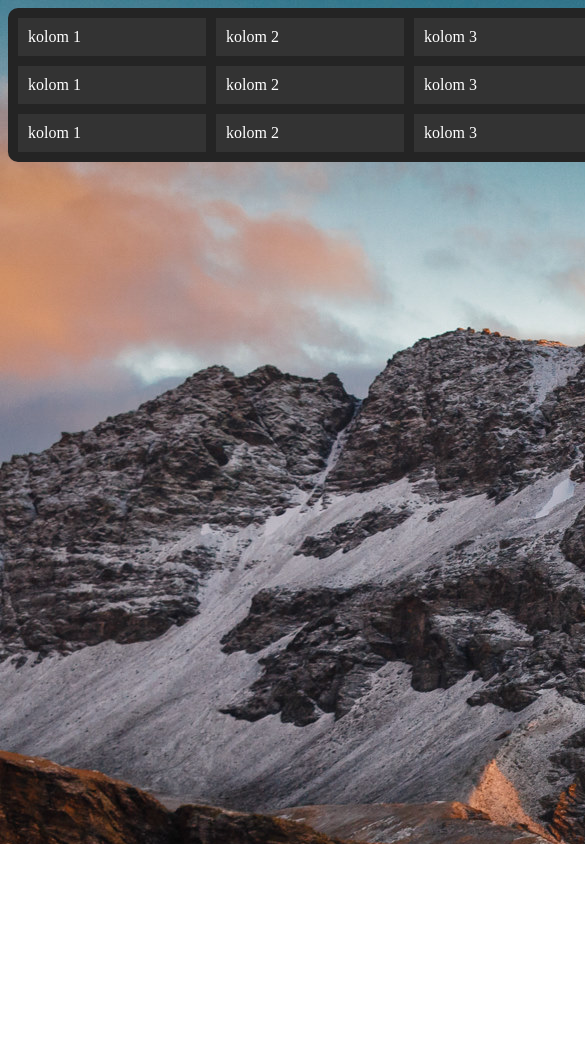
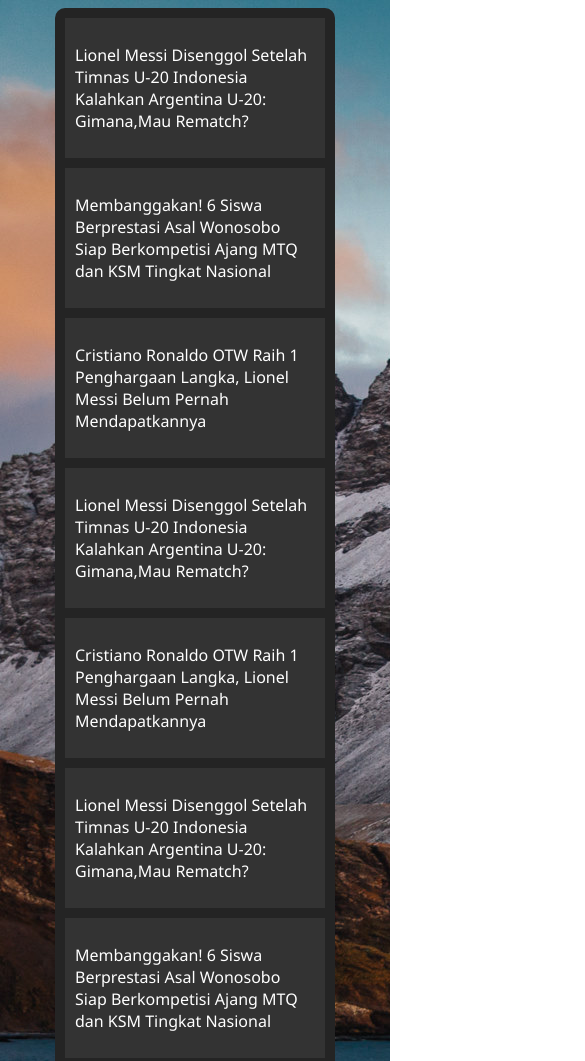
Before and after one commit to setrasariputra/MSNNewsTemplate-HTML, a plain HTML site: page index.html in a window 390 px wide. Shown: the top 1061 px of the page, 585 px wide, since content can reach past the window. Before the commit the page ends 844 px from the top, so only its background shows below. Drawn offline with Linux system fonts and the light colour scheme.

Commit message:
Responsive Design Final

```diff
--- a/index.html
+++ b/index.html
@@ -9,49 +9,49 @@
 <body>
     <div class="container bg-dark rounded main-grid">
         <div class="box-article">
-            kolom 1
+            <h3>Lionel Messi Disenggol Setelah Timnas U-20 Indonesia Kalahkan Argentina U-20: Gimana,Mau Rematch?</h3>
         </div>
         <div class="box-article">
-            kolom 2
+            <h3>Membanggakan! 6 Siswa Berprestasi Asal Wonosobo Siap Berkompetisi Ajang MTQ dan KSM Tingkat Nasional</h3>
         </div>
         <div class="box-article">
-            kolom 3
+            <h3>Cristiano Ronaldo OTW Raih 1 Penghargaan Langka, Lionel Messi Belum Pernah Mendapatkannya</h3>
         </div>
         <div class="box-article">
-            kolom 4
+            <h3>Lionel Messi Disenggol Setelah Timnas U-20 Indonesia Kalahkan Argentina U-20: Gimana,Mau Rematch?</h3>
         </div>
         <div class="box-article">
-            kolom 5
+            <h3>Cristiano Ronaldo OTW Raih 1 Penghargaan Langka, Lionel Messi Belum Pernah Mendapatkannya</h3>
         </div>
         <div class="box-article">
-            kolom 1
+            <h3>Lionel Messi Disenggol Setelah Timnas U-20 Indonesia Kalahkan Argentina U-20: Gimana,Mau Rematch?</h3>
         </div>
         <div class="box-article">
-            kolom 2
+            <h3>Membanggakan! 6 Siswa Berprestasi Asal Wonosobo Siap Berkompetisi Ajang MTQ dan KSM Tingkat Nasional</h3>
         </div>
         <div class="box-article">
-            kolom 3
+            <h3>Cristiano Ronaldo OTW Raih 1 Penghargaan Langka, Lionel Messi Belum Pernah Mendapatkannya</h3>
         </div>
         <div class="box-article">
-            kolom 4
+            <h3>Lionel Messi Disenggol Setelah Timnas U-20 Indonesia Kalahkan Argentina U-20: Gimana,Mau Rematch?</h3>
         </div>
         <div class="box-article">
-            kolom 5
+            <h3>Lionel Messi Disenggol Setelah Timnas U-20 Indonesia Kalahkan Argentina U-20: Gimana,Mau Rematch?</h3>
         </div>
         <div class="box-article">
-            kolom 1
+            <h3>Membanggakan! 6 Siswa Berprestasi Asal Wonosobo Siap Berkompetisi Ajang MTQ dan KSM Tingkat Nasional</h3>
         </div>
         <div class="box-article">
-            kolom 2
+            <h3>Lionel Messi Disenggol Setelah Timnas U-20 Indonesia Kalahkan Argentina U-20: Gimana,Mau Rematch?</h3>
         </div>
         <div class="box-article">
-            kolom 3
+            <h3>Membanggakan! 6 Siswa Berprestasi Asal Wonosobo Siap Berkompetisi Ajang MTQ dan KSM Tingkat Nasional</h3>
         </div>
         <div class="box-article">
-            kolom 4
+            <h3>Lionel Messi Disenggol Setelah Timnas U-20 Indonesia Kalahkan Argentina U-20: Gimana,Mau Rematch?</h3>
         </div>
         <div class="box-article">
-            kolom 5
+            <h3>Cristiano Ronaldo OTW Raih 1 Penghargaan Langka, Lionel Messi Belum Pernah Mendapatkannya</h3>
         </div>
     </div>
 </body>
--- a/style.css
+++ b/style.css
@@ -1,8 +1,9 @@
 body {
     background: url('mountain.jpeg');
+    font-family: 'Segoe UI', Tahoma, Geneva, Verdana, sans-serif;
 }
 .container {
-    width: 1000px;
+    width: 1350px;
     margin: auto;
     box-sizing: border-box;
     padding: 10px;
@@ -24,3 +25,39 @@ body {
     box-sizing: border-box;
     padding: 10px;
 }
+.box-article h3 {
+    font-size: 16px;
+    font-weight: 500;
+}
+@media (max-width: 1350px) {
+    .container {
+        width: 1040px;
+    }
+    .main-grid {
+        grid-template-columns: 1fr 1fr 1fr 1fr;
+    }
+}
+@media (max-width: 1040px) {
+    .container {
+        width: 780px;
+    }
+    .main-grid {
+        grid-template-columns: 1fr 1fr 1fr;
+    }
+}
+@media (max-width: 780px) {
+    .container {
+        width: 520px;
+    }
+    .main-grid {
+        grid-template-columns: 1fr 1fr;
+    }
+}
+@media (max-width: 520px) {
+    .container {
+        width: 280px;
+    }
+    .main-grid {
+        grid-template-columns: 1fr;
+    }
+}
```
